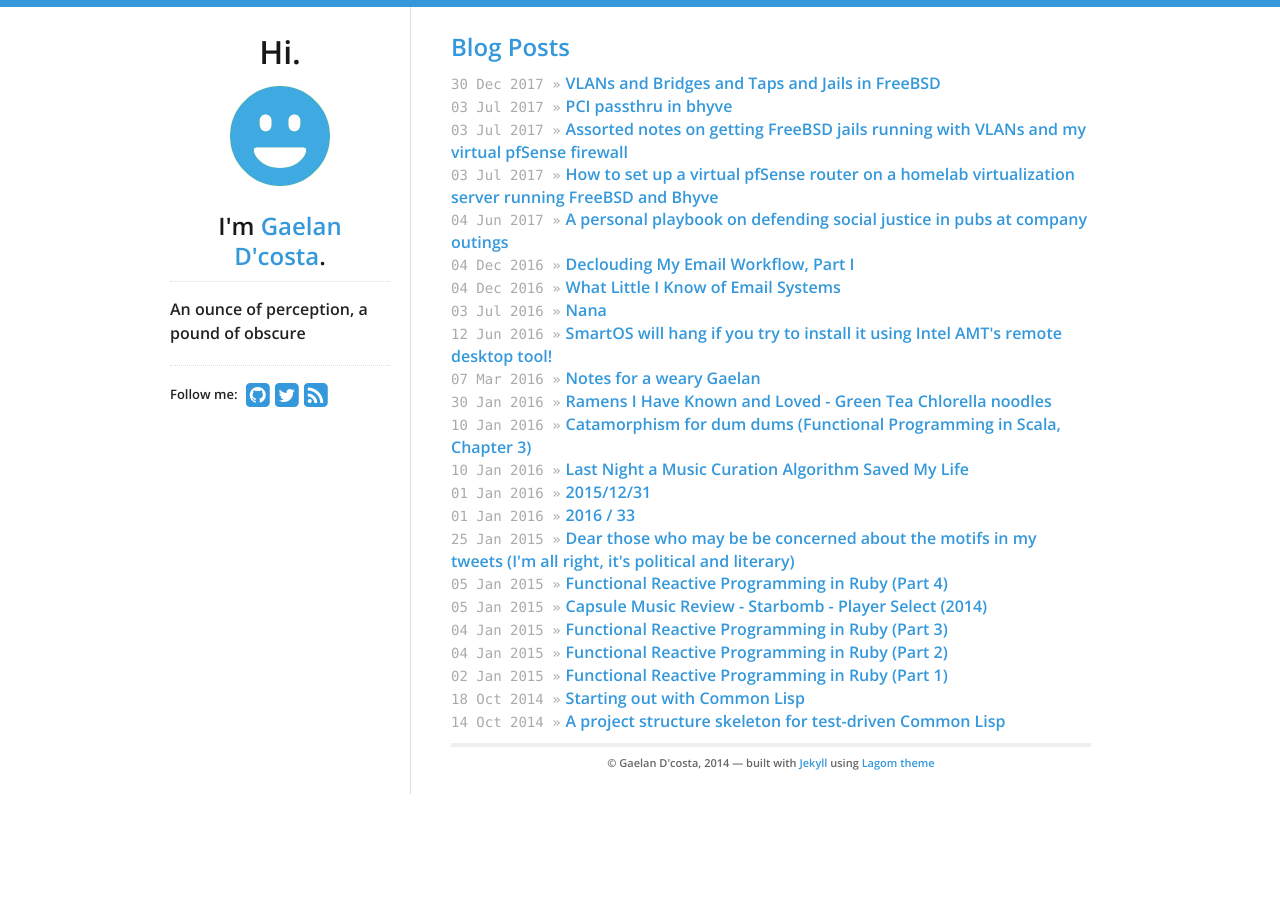
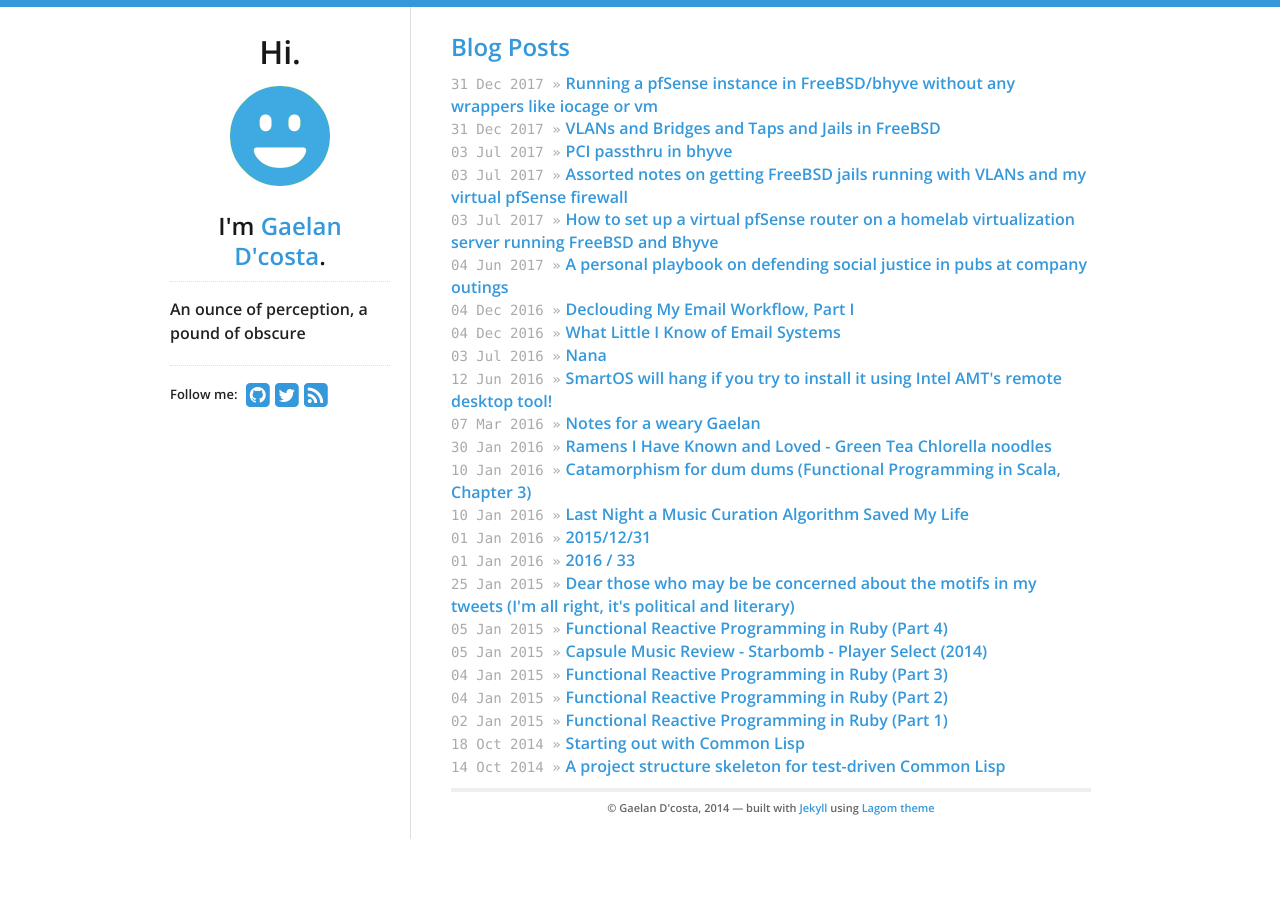
Before and after one commit to RobotDisco/robotdisco.github.com, a Jekyll site: the page built from index.html, in a window 1280 px wide. Built offline with Jekyll 4.4.1, drawn with Linux system fonts in a browser that asks for light colours; nearby versions of some CDN libraries; some of the changed lines change nothing that is shown.

Commit message:
Adding a blogpost on manually running pfsense in bhyve

```diff
--- /dev/null
+++ b/_posts/2017-12-29-running_a_bhyve_vm_without_a_helper_wrapper.md
@@ -0,0 +1,65 @@
+---
+title: Running a pfSense instance in FreeBSD/bhyve without any wrappers like iocage or vm
+layout: post
+date: 2017-12-31 00:03 EDT
+
+---
+
+I am an obstinate git, which is why I'm currently running my internet router/firewall as a [pfSense](https://pfsense.org) VM guest on a FreeBSD server.
+
+As you can imagine, this makes setting up my home network very ... interesting, because first I have to set up FreeBSD and then my router?
+
+[Bhyve](https://bhyve.org) is the FreeBSD-native hypervisor for running virtual machines. I know that FreeBSD supports being a host for something more industrial like [Xen](https://www.xenproject.org) but that is pretty damn heavyweight and actually loses a bunch of functionality in FreeBSD compared to running it on Linux.
+
+Bhyve is a pretty low-level tool. Just as with FreeBSD jails, one doesn't normally interact with the built-into-FreeBSD low-level commands directly, one uses a helper package to streamline the VM creation/operation/configuration process, and to start up VMs on bootup, etc...
+
+But those tools aren't installed on a freshly-installed FreeBSD install, and I didn't want to first have to configure my networking stack to work using a consumer hardware router device and then reconfigure everything back into my FreeBSD-server-centric system.....
+
+OK what I mean to say is that I had this working and then I screwed up my server and I needed to rebuild it and wanted to figure out a lazier way to do so :)
+
+Anyway I'll just spit out the raw instructions and then maybe I'll explain what's going on. I don't think any of this isn't explained in the FreeBSD handbook or by reading example bhyve scripts, but I wanted a nice simple handy reference for the future.
+
+#### Things you'll need
+
+* A freshly installed FreeBSD server.
+* A copy of the pfSense installation media. _In particular_, you'll need a version set to communicate via serial port, not a VGA/video card, because Bhyve doesn't support emulating a VGA card yet without a whole lotta hassle that I don't know how to do if it's even doable :) Currently this means when you're at the [download](https://www.pfsense.org/download/) page, choose the USB Memstick installer and the "Serial" console option when downloading the image.
+* It's probably best you grab an offline copy of the FreeBSD handbook, because you're going to want to keep [this page](https://www.freebsd.org/doc/handbook/virtualization-host-bhyve.html) handy. You can grab PDF and epub and HTML copies of the handbook in a variety of languages over at https://download.freebsd.org/ftp/doc/
+* Have your network devices set up as I recommended over on this [blog post](http://robotdisco.github.io/2017/07/03/how_to_set_up_a_virtual_pfsense_router_on_a_homelab_virtualization_server_running_freebsd_and_bhyve.html). If you're wondering why I have two network devices set up, the blog post will explain why. If you're setting up pfSense on FreeBSD and don't grok the bigger picture you should probably read that post anyway :)
+
+I guess in theory you need the Internet to get these resources, as well as a USB stick, but it can't be turtles all the way down!
+
+#### Setting up pfSense.
+
+1. Install FreeBSD, that's out of scope for this blogpost.
+2. Copy the pfSense install file somewhere, to `/home/<yourname>/pfsense.img` or whatever.
+3. Use the handbook page mentioned above to set up bhyve's necessary kernel modules, create a disk image for pfSense, and set up a `bridge` interface via `ifconfig`.
+4. For the record, I'm going to assume you created the disk image file over at `/vm/pfsense.dsk`. But it doesn't matter, and feel free to use ZFS as per the handbook (I did!)
+5. Also for the record, I recommend a Hard Drive image size of at least two gigabytes although make it as large as you want, disk space is cheap (also it's not mentioned at that point in the handbook but ZFS does have the option of sparse volumes where the image only takes up as much space as was ever most needed by the VM, but I feel that's a bit out of scope to get into.)
+6. Run the following: `bhyveload -c /dev/nmdm0A -m 1G -d /home/<yourname>/pfsense.img`
+7. Run the following: `bhyve -m 1G -AHP -s 0,hostbridge -s 1,lpc -s 2:0,virtio-blk,/vm/pfsense.dsk -s 3:0,virtio-net,tap0 -s 4:0,virtio-net,tap1 -s 31:0,virtio-blk,/home/<yourname>/pfsense.img -l com1,/dev/nmdm0A pfsense`
+8. Now switch to a different console in FreeBSD via Alt-F2 or whatever.
+9. Run the following: `cu /dev/nmdm0B` Voila! You now have access to the initial pfSense console setup! Finish setting things up until it restarts, which will be a lie, restarting actually terminates the bhyve process.
+10. I don't know if you actually need this for real, but kill the still-existing VM resource state via `bhyvectl --destroy --vm=pfsense`. Don't worry! Because you've installed things to disk, all settings and such still remain on /vm/pfsense.img! (It's weird I don't know why that resource state still exists. I guess it's like the machine is suspended at the point it's telling its (virtualized) hardware to shut down?
+11. Run `bhyveload -c /dev/nmdm0A -m 1G -d /vm/pfsense.dsk`. Note that we're now giving the HDD image!
+12. Run `bhyve -m 1G -AHP -s 0,hostbridge -s 1,lpc -s 2:0,virtio-blk,/vm/pfsense.dsk -s 3:0,virtio-net,tap0 -s 4:0,virtio-net,tap1 -l com1,/dev/nmdm0A pfsense`. Note that we aren't referencing the install image now!
+13. As before, switch to a different console via Alt-F2. I think the FreeBSD terminal is dumb enough that it has been waiting around for input forever and will catch the newly rebooted VM's serial output automatically, but run step 9) again if that isn't the case.
+14. Maybe you can configure the LAN and WAN ports entirely via the console! I had to use the web configurator over at https://<your router's LAN IP> which meant a laptop and a properly set up Ethernet switch was necessary to set up my DSL credentials :(
+
+But you now have a working pfSense .... until you restart FreeBSD :) At this point you have enough internet to configure your FreeBSD host to have its own IP address (again see my [previous pfSense/FreeBSD post]()) and install your Bhyve wrapper of choice (at this time of writing, `iohyve` or `vm-bhyve` have been used by me and I like both equally). Usually what I do is use their command-line tools to set up a new permanent pfsense instance, kill the one I was manually running, and move the /vm/pfsense.img file where the wrapper exists the disk drive to be. You'll have to read up on your preferred tool to do that, but at least you have the internet now :)
+
+#### OK so what the hell is bhyveload and what are all these params?
+
+I'm not going to explain the stuff that feels obvious from the manpage, but .... ok, for some reason, bhyve uses `bhyveload` to load the FreeBSD kernel into the VM and prep it for booting. Did I mention that pfSense is based on FreeBSD? I guess now you know :)
+Afterwards you run `bhyve` which actually creates the generic virtual hardware and such. My understanding is that if you wanted to boot into Linux for example, instead of `bhyveload` you use something called `bhyve-grub` which is the equivalent for loading the Linux kernel but I don't know how it works or if shares the same arguments.
+
+Anyway the `bhyveload` kernel loader you're basically telling it the amount of memory you want the system to have, the FreeBSD console device to use for terminal output, and boot media. You then tell all that to the `bhyve` program as well.
+
+The `bhyve` manpage explains -AHP pretty well and why you want to use them. All those `-s` params basically set up hardware. In something like `-s 3:0,virtio-blk,/vm/pfsense.dsk`, it's basically saying "Hardware device 3 is a virtualized block (i.e. disk) device, and here's an argument (which here means the actual disk image file used to store the emulated hard drive's data)." I don't think it matters which device is in which "slot", as it were, I can use basically any number up to at least 31 I think.
+The `hostbridge` and `lpc` devices are core and necessary to any VM. The rest are obviously network and disk images.
+The `-l` flag seems to set up the console device.
+
+Anyway hopefully that explains a little bit more about how Bhyve works. It feels pretty simple now, but the documentation is always written in that nerd style that's way more imposing than it needs to be!
+
+#### PCI passthru caveat
+
+If you use PCI passthru on any of your networking devices, as I did a la [this page](http://robotdisco.github.io/2017/07/03/pci_passthru_in_bhyve.html), you'll have to add `-S` to both the `bhyveload` and `bhyve` commands.
--- a/_posts/2017-12-29-vlans-and-bridges-and-taps-and-jails-in-freebsd.md
+++ b/_posts/2017-12-29-vlans-and-bridges-and-taps-and-jails-in-freebsd.md
@@ -1,7 +1,7 @@
 ---
 title: VLANs and Bridges and Taps and Jails in FreeBSD
 layout: post
-date: 2017-12-29 22:01 EDT
+date: 2017-12-30 22:01 EDT
 
 ---
 
```
